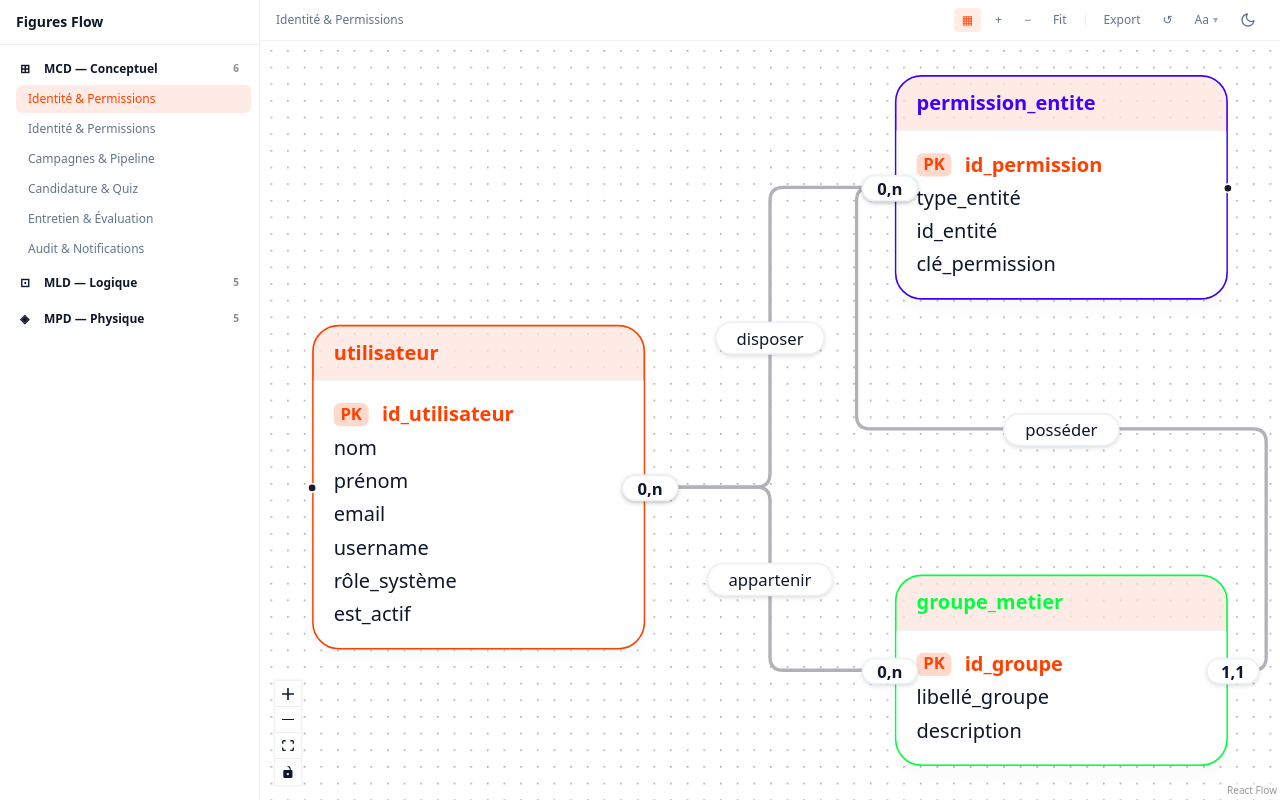
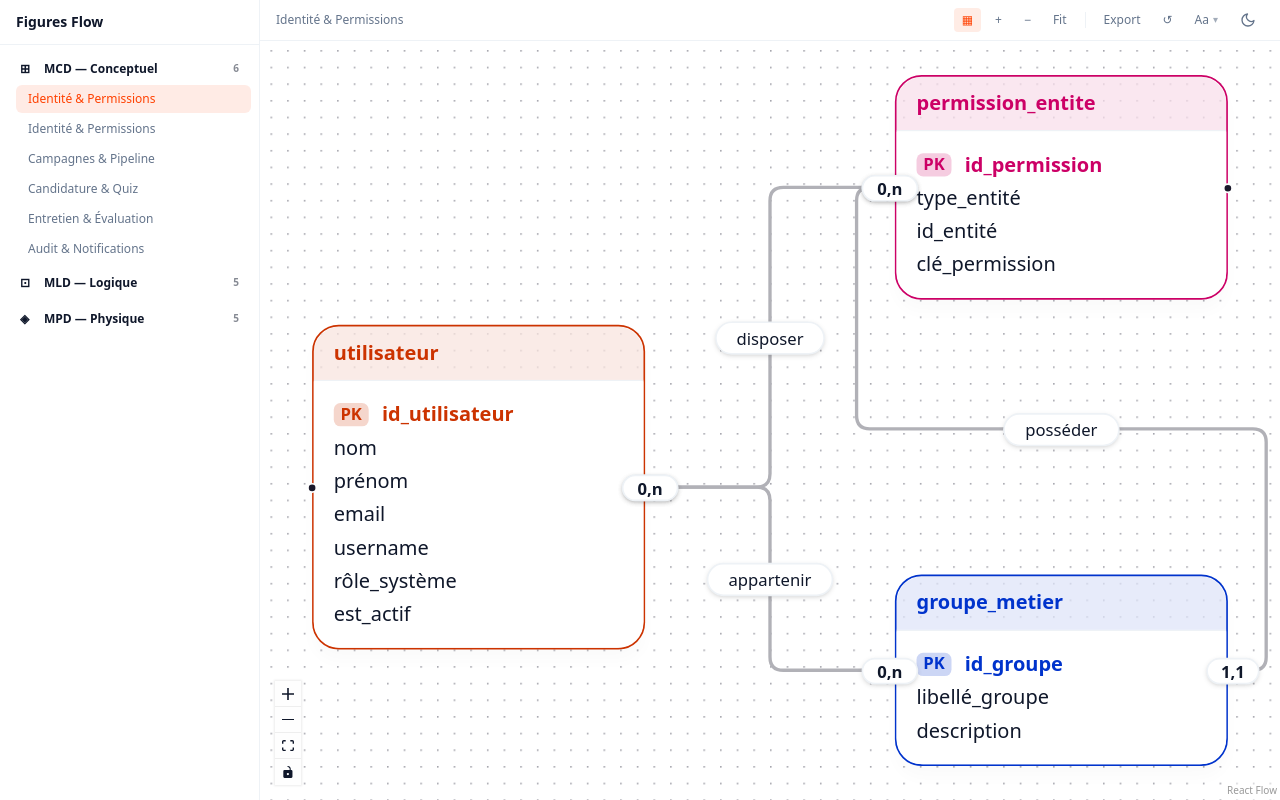
Before and after one commit to doucie/synelia_quizapp, a React (Vite) app in the folder z_mémoire/figures_flow/: page / in a window 1280 px wide. Built offline with nearby package versions, Linux system fonts and the light colour scheme; a web font is replaced by a local one.

Commit message:
design propre

```diff
--- a/z_mémoire/figures_flow/src/components/Nodes/EntityNode.tsx
+++ b/z_mémoire/figures_flow/src/components/Nodes/EntityNode.tsx
@@ -1,6 +1,13 @@
 import { Handle, Position, type NodeProps } from '@xyflow/react'
 import type { EntityNodeData } from '../../types'
 import { clsx } from 'clsx'
+
+function hsla(color: string | undefined, alpha: number): string | undefined {
+  if (!color) return
+  const m = color.match(/^hsl\((\d+)/)
+  if (!m) return
+  return `hsla(${m[1]}, 100%, 40%, ${alpha})`
+}
 
 export default function EntityNode({ data }: NodeProps<EntityNodeData>) {
   const { label, variant, attributes, color } = data
@@ -14,17 +21,15 @@ export default function EntityNode({ data }: NodeProps<EntityNodeData>) {
       style={color ? { borderColor: color } : undefined}
     >
       <div
-        className={clsx(
-          'border-border rounded-t-2xl border-b border-solid px-3 py-2 text-xs font-semibold flex items-center justify-between',
-          variant === 'mcd' && 'bg-primary/10 text-primary',
-          variant === 'mld' && 'bg-primary/10 text-primary',
-          variant === 'mpd' && 'bg-primary/10 text-primary',
-        )}
-        style={color ? { backgroundColor: `${color}18`, color } : undefined}
+        className="border-border rounded-t-2xl border-b border-solid px-3 py-2 text-xs font-semibold flex items-center justify-between"
+        style={color ? { backgroundColor: hsla(color, 0.094), color } : undefined}
       >
         <span>{label}</span>
         {(variant === 'mld' || variant === 'mpd') && (
-          <span className="rounded bg-primary/20 px-1.5 text-[10px] font-bold text-primary">
+          <span
+            className="rounded px-1.5 text-[10px] font-bold"
+            style={color ? { backgroundColor: hsla(color, 0.2), color } : undefined}
+          >
             TABLE
           </span>
         )}
@@ -34,7 +39,10 @@ export default function EntityNode({ data }: NodeProps<EntityNodeData>) {
         {attributes.map((attr, i) => (
           <div key={i} className="flex items-center gap-2 text-xs">
             {attr.isPK && (
-              <span className="rounded bg-primary/20 px-1 text-[10px] font-bold text-primary">
+              <span
+                className="rounded px-1 text-[10px] font-bold"
+                style={color ? { backgroundColor: hsla(color, 0.2), color } : undefined}
+              >
                 PK
               </span>
             )}
@@ -43,7 +51,10 @@ export default function EntityNode({ data }: NodeProps<EntityNodeData>) {
                 FK
               </span>
             )}
-            <span className={clsx(attr.isPK && 'font-bold text-primary', 'text-foreground')}>
+            <span
+              className={clsx(attr.isPK && 'font-bold')}
+              style={color && attr.isPK ? { color } : undefined}
+            >
               {attr.name}
             </span>
             {attr.type && variant === 'mpd' && (
--- a/z_mémoire/figures_flow/src/utils/entityColors.ts
+++ b/z_mémoire/figures_flow/src/utils/entityColors.ts
@@ -1,15 +1,16 @@
 import type { Node } from '@xyflow/react'
 import type { EntityNodeData } from '../types'
 
-const PRIMARY_HUE = 15
+const SAFE_HUES = [
+  15, 225, 330, 285, 0, 240, 345, 300, 210, 315, 15, 270, 30, 255, 335, 275,
+]
 
 export function applyEntityColors(nodes: Node<EntityNodeData>[]): Node<EntityNodeData>[] {
-  const count = nodes.length
   return nodes.map((node, i) => ({
     ...node,
     data: {
       ...node.data,
-      color: `hsl(${Math.round(PRIMARY_HUE + i * (360 / count))}, 100%, 50%)`,
+      color: `hsl(${SAFE_HUES[i % SAFE_HUES.length]}, 100%, 40%)`,
     },
   }))
 }
```
